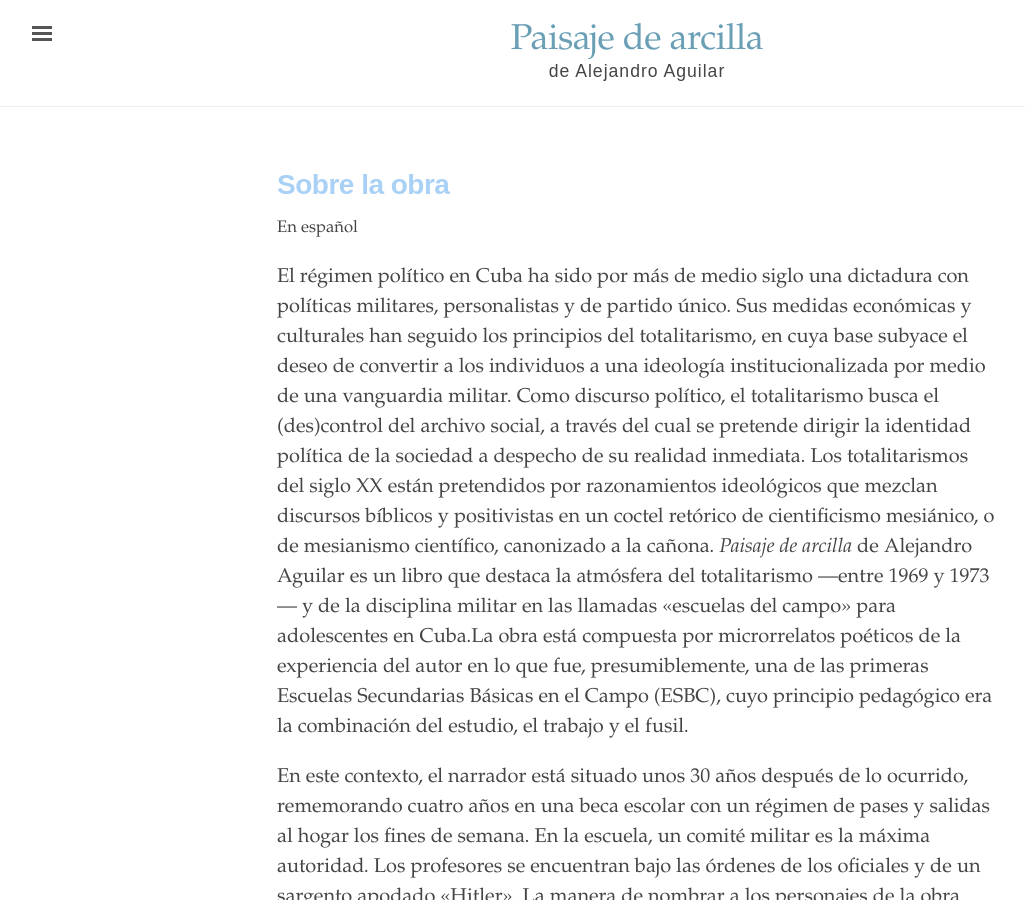
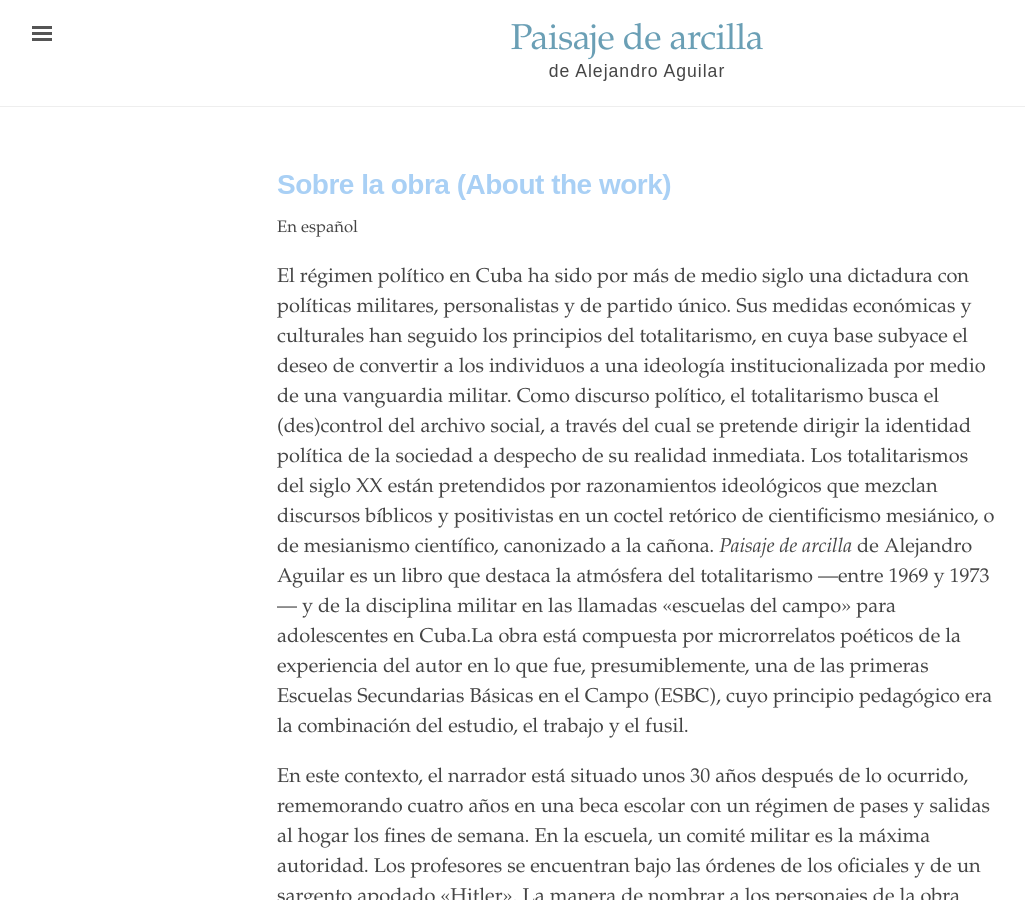
Before and after one commit to edicionesdereparto/paisajedearcilla, a Jekyll site: the page built from index.html, in a window 1280 px wide and 900 px high. Shown: the whole window, without its empty margins (3-1028 px from the left). Built offline with Jekyll 4.4.1, drawn with Linux system fonts in a browser that asks for light colours.

Commit message:
Update index.html

```diff
--- a/index.html
+++ b/index.html
@@ -8,7 +8,7 @@ title: "Paisaje de Arcilla (Landscape of Clay)"
 </head>
 <body>
 <div class="introduction">
-  <h1 style="font-weight: bold; color: #A9D0F5;">Sobre la obra</h1>
+  <h1 style="font-weight: bold; color: #A9D0F5;">Sobre la obra (About the work)</h1>
 <p>
   <small> En español</small>
 </p>
```
